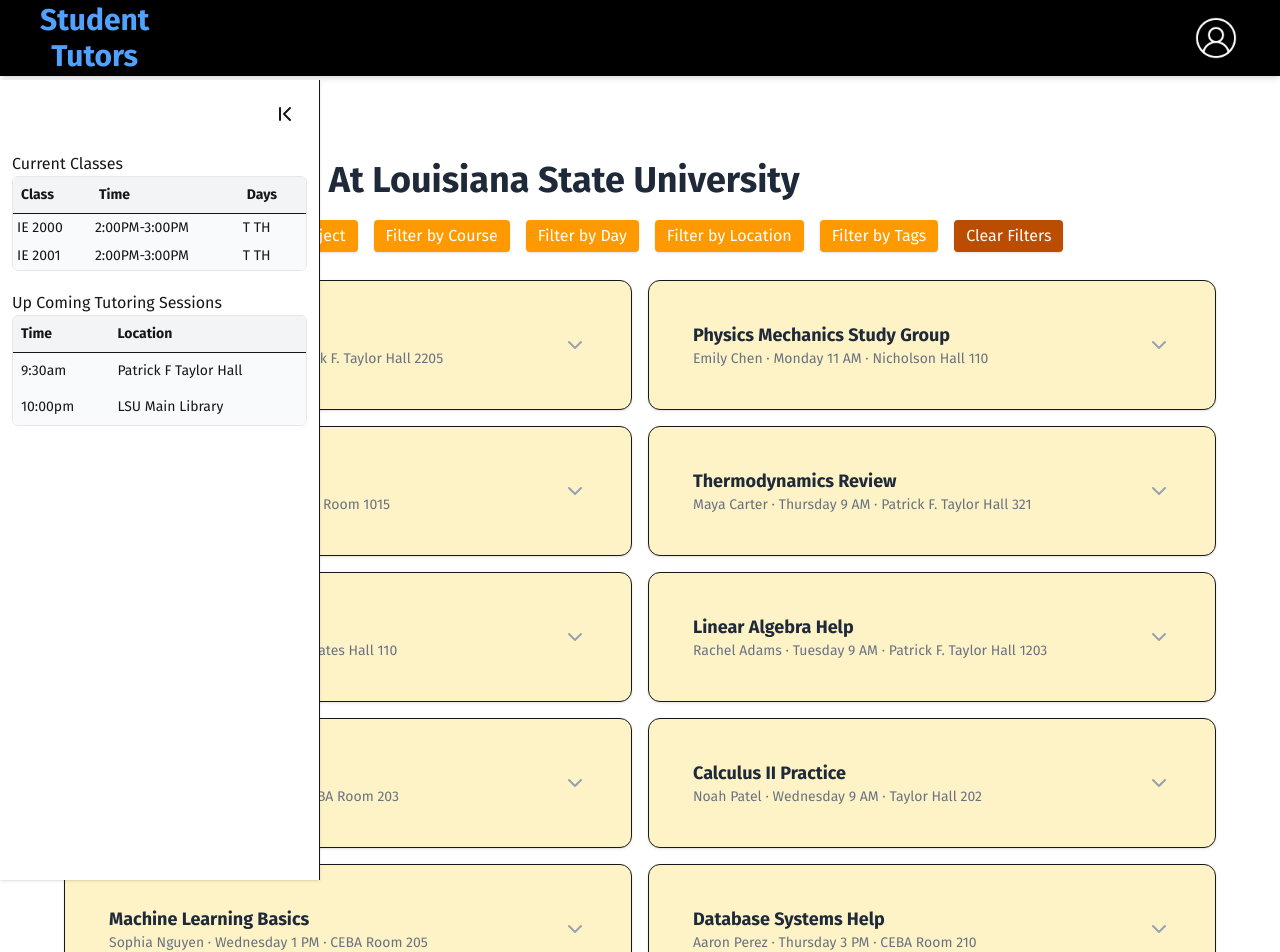
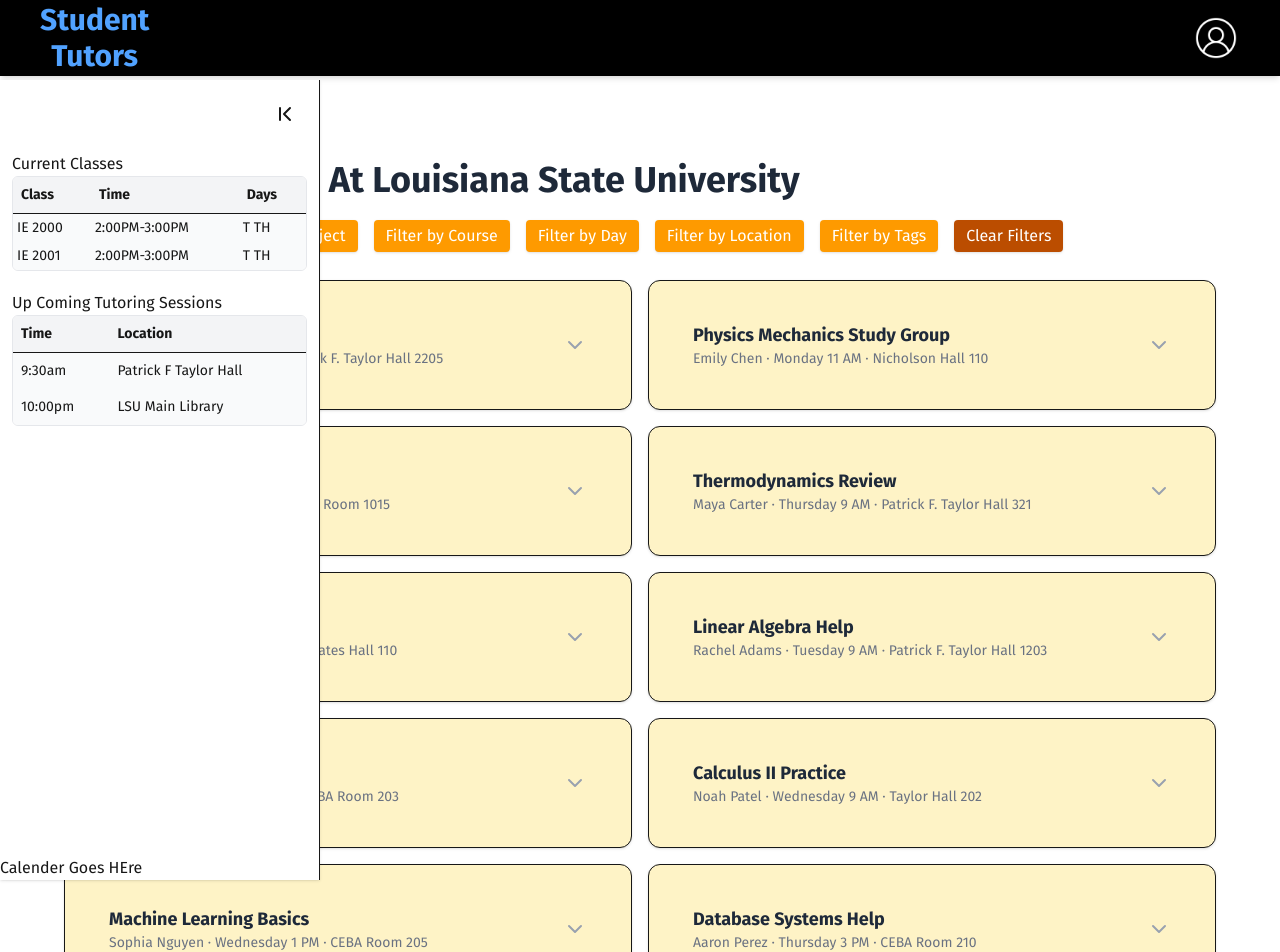
Before and after one commit to AmyG-LSU/schedulingtutoring, a Next.js app: page / in a window 1280 px wide. Shown: the top 952 px of the page. Built offline with nearby package versions, Linux system fonts and the light colour scheme.

Commit message:
done with filters and sessions rendering
still need to work on buttons to work on session and adding it to side bar

```diff
--- a/src/components/Sidebar.tsx
+++ b/src/components/Sidebar.tsx
@@ -36,6 +36,8 @@ export default function Sidebar({ children }: SidebarProps) {
             </div>
 
             <div className="flex-1 overflow-y-auto p-3">{children}</div>
+
+            <div> Calender Goes HEre</div>
         </aside>
     );
 }
```
